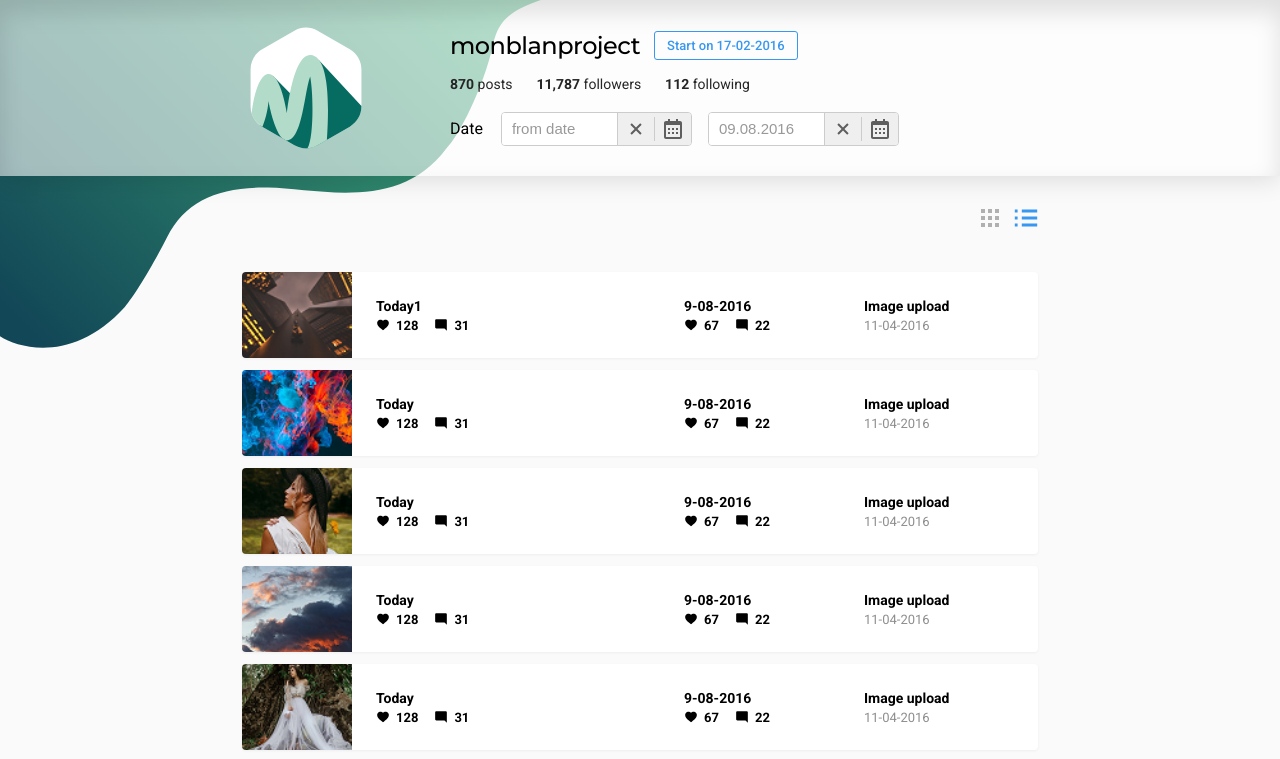
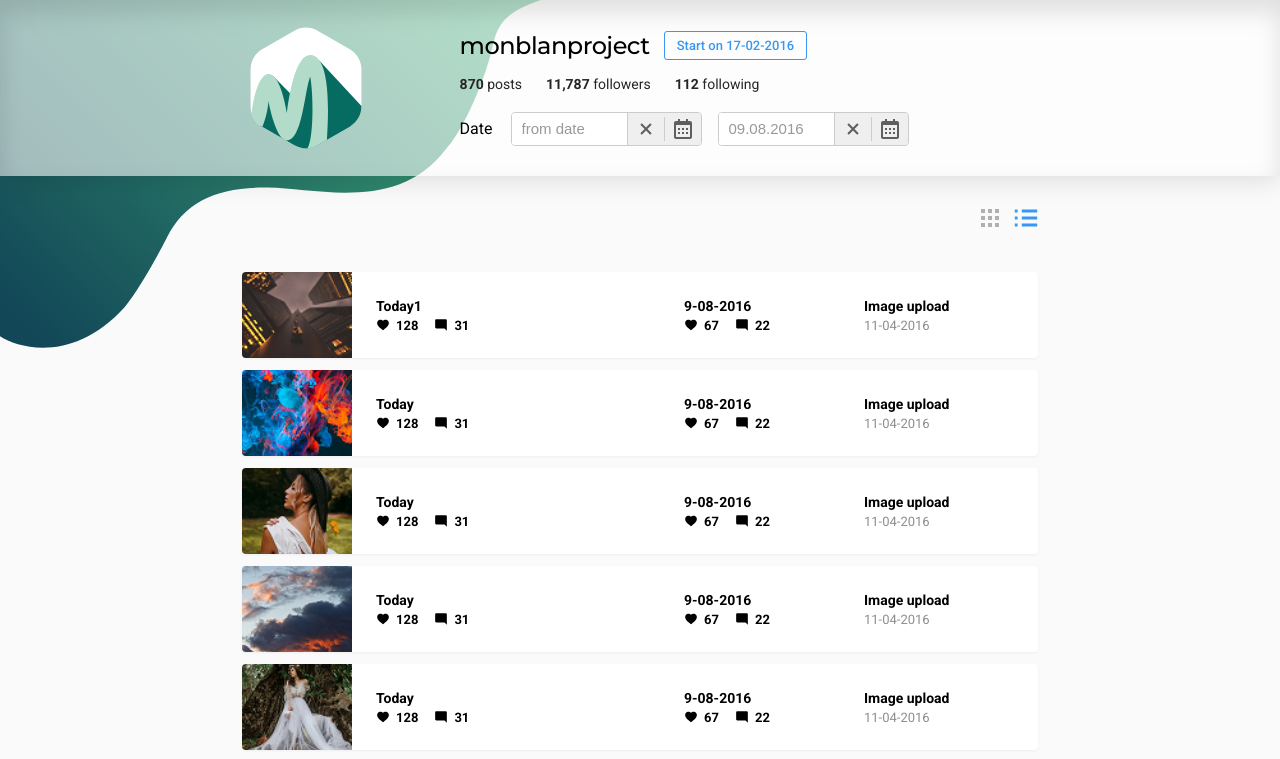
Before and after one commit to tvk777/monblan-project, a website built with Vite: page index.html in a window 1280 px wide. Shown: the top 759 px of the page. Built offline with nearby package versions, Linux system fonts and the light colour scheme.

Commit message:
adjust styles

```diff
--- a/src/styles/blocks/_header.scss
+++ b/src/styles/blocks/_header.scss
@@ -14,7 +14,8 @@
 .profile-header-content {
   display: flex;
   align-items: center;
-  gap: 80px;
+  gap: 7vw;
+  flex-wrap: wrap;
 }
 
 .profile-avatar {
@@ -77,6 +78,7 @@
 
 .profile-filters {
   display: flex;
+  flex-wrap: wrap;
   align-items: center;
   gap: 18px;
   margin-top: 4px;
@@ -108,7 +110,7 @@
   outline: none;
   padding: 0 10px;
   font-size: 15px;
-  color: #262626;
+  color: #636264;
   width: 115px;
   height: 100%;
 }
--- a/src/styles/blocks/_main.scss
+++ b/src/styles/blocks/_main.scss
@@ -10,7 +10,7 @@ body {
   font-family: $font-roboto;
   font-weight: $font-regular;
   background-color: $light-bg;
-  color:$dark-text;
+  color: $dark-text;
   min-height: 100vh;
   position: relative;
   overflow-x: hidden;
@@ -25,4 +25,9 @@ body {
 
   position: relative;
   z-index: 2;
+
+  @media (min-width: 1550px) {
+    width: 70%;
+    max-width: 70%;
+  }
 }
--- a/src/styles/blocks/_waves.scss
+++ b/src/styles/blocks/_waves.scss
@@ -1,7 +1,7 @@
 .bg-wave {
   display: none;
 
-  @media (min-width: 768px) {
+  @media (min-width: 1140px) {
     display: block;
     position: absolute;
     z-index: 1;
```
